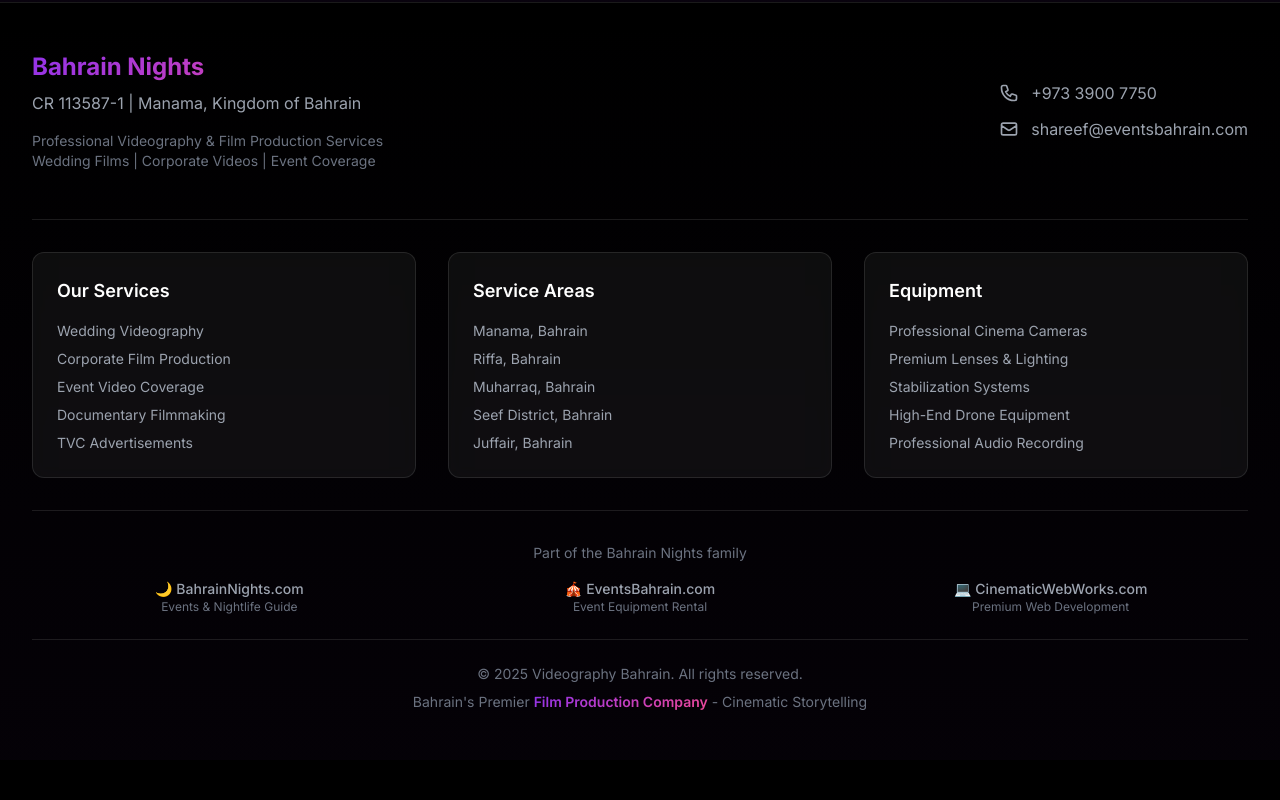
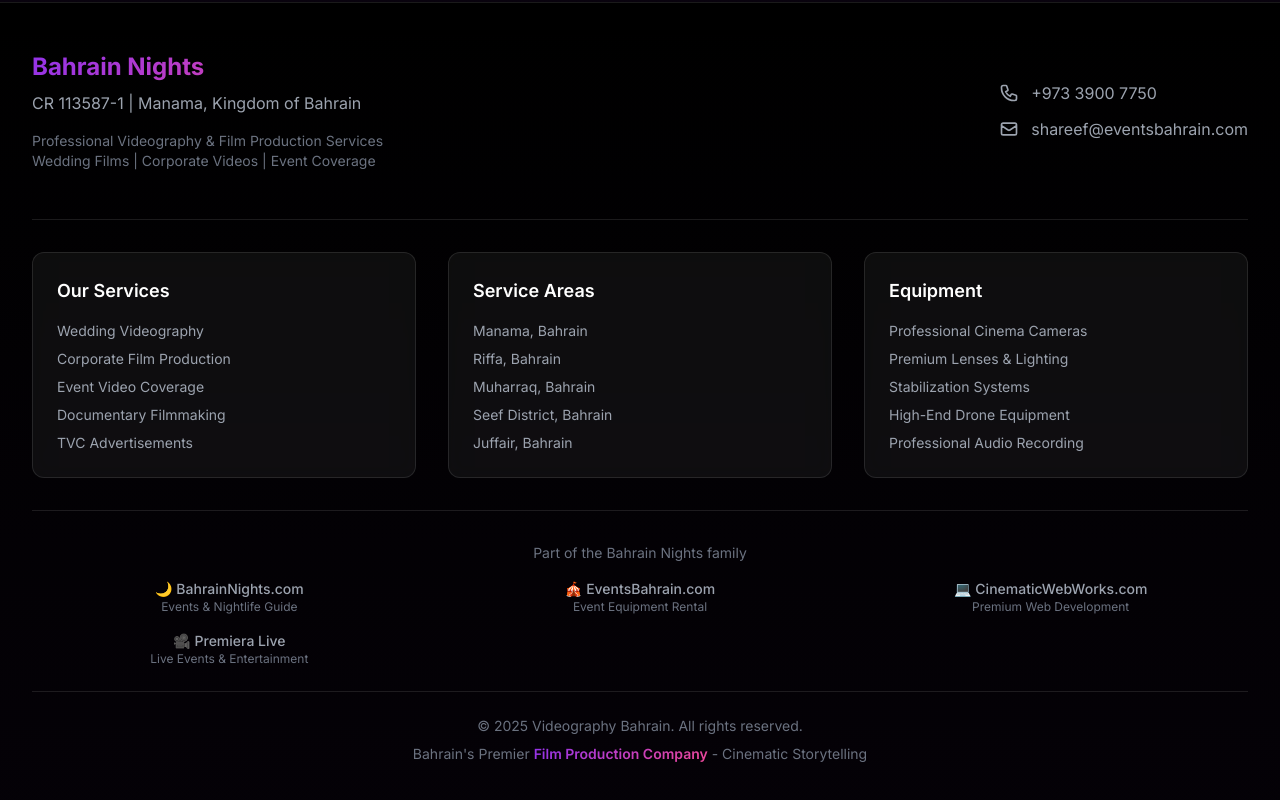
Before and after one commit to shareef6907/videographybahrain, a Next.js app: page / in a window 1280 px wide. Shown: the part 4845-5645 px from the top of the page. Before the commit the page ends 5605 px from the top, so only its background shows below. Built offline with nearby package versions, Linux system fonts and the light colour scheme.

Commit message:
Add Premiera Live to footer

```diff
--- a/src/components/footer.tsx
+++ b/src/components/footer.tsx
@@ -97,6 +97,15 @@ export function Footer() {
               💻 <span className="font-medium">CinematicWebWorks.com</span>
               <span className="block text-xs text-gray-500">Premium Web Development</span>
             </a>
+            <a
+              href="https://www.premieralive.com"
+              target="_blank"
+              rel="noopener noreferrer"
+              className="text-gray-400 hover:text-red-400 transition-colors"
+            >
+              🎥 <span className="font-medium">Premiera Live</span>
+              <span className="block text-xs text-gray-500">Live Events & Entertainment</span>
+            </a>
           </div>
         </div>
 
```
